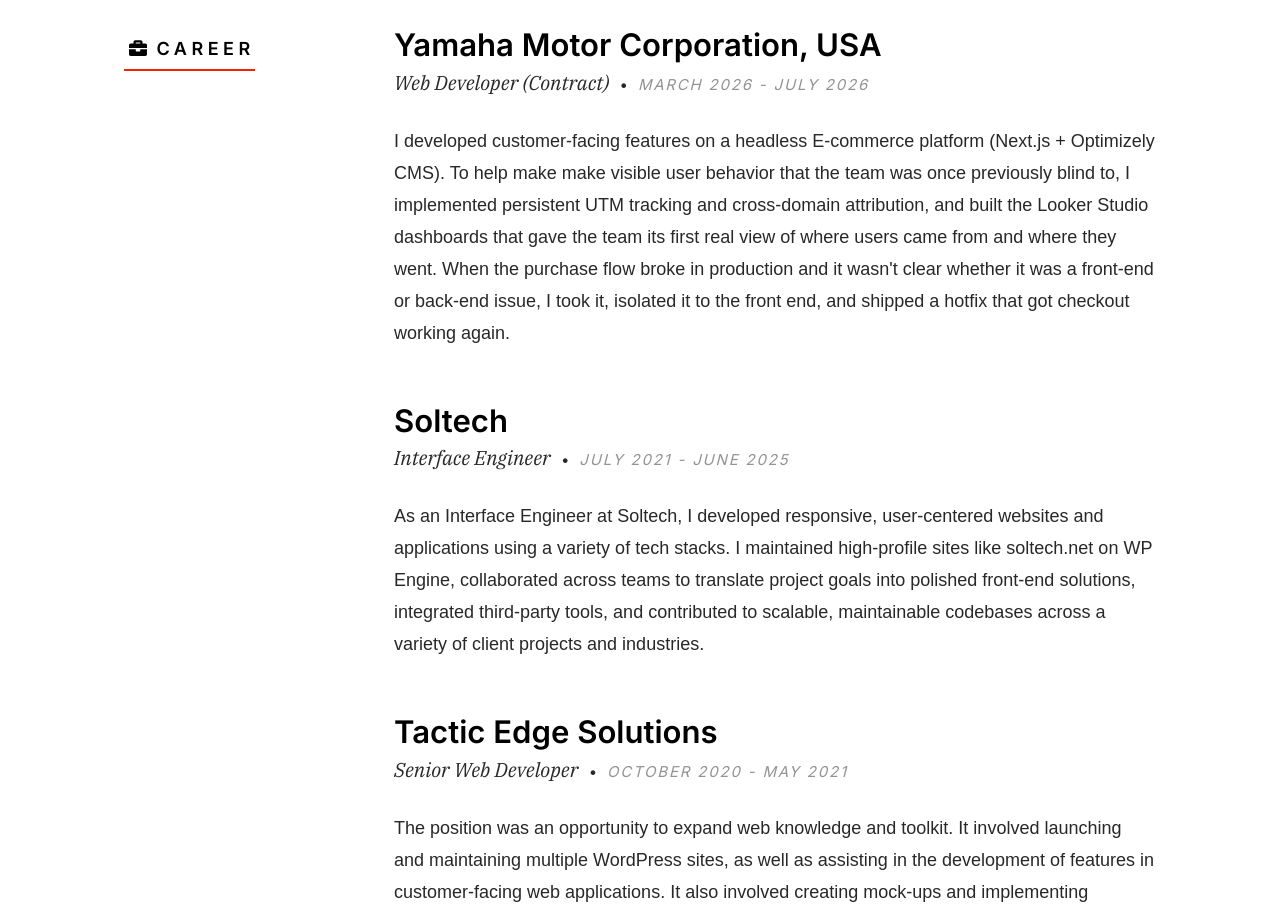
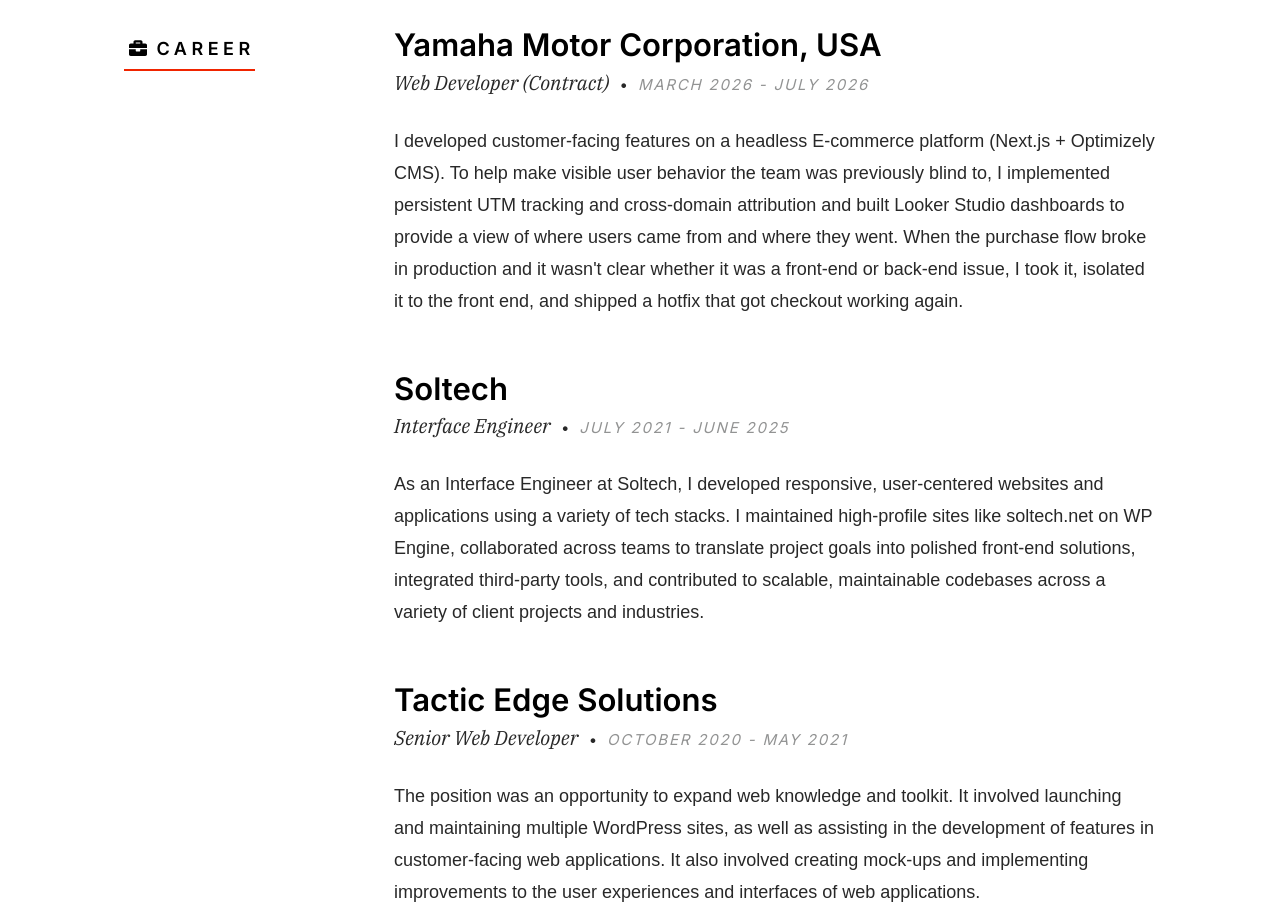
Before and after one commit to mattrenfer/resume-site, a Next.js app: page / in a window 1280 px wide. Shown: the part 4640-5555 px from the top of the page. Built offline with nearby package versions, Linux system fonts and the light colour scheme.

Commit message:
Text Adjustments & Deploy Settings

```diff
--- a/app/siteConfig.js
+++ b/app/siteConfig.js
@@ -178,7 +178,7 @@
             yearOfJoining: '2026',
             monthOfLeaving: 'July',
             yearOfLeaving: '2026',
-            description: `I developed customer-facing features on a headless E-commerce platform (Next.js + Optimizely CMS). To help make make visible user behavior that the team was once previously blind to, I implemented persistent UTM tracking and cross-domain attribution, and built the Looker Studio dashboards that gave the team its first real view of where users came from and where they went. When the purchase flow broke in production and it wasn't clear whether it was a front-end or back-end issue, I took it, isolated it to the front end, and shipped a hotfix that got checkout working again.`,
+            description: `I developed customer-facing features on a headless E-commerce platform (Next.js + Optimizely CMS). To help make visible user behavior the team was previously blind to, I implemented persistent UTM tracking and cross-domain attribution and built Looker Studio dashboards to provide a view of where users came from and where they went. When the purchase flow broke in production and it wasn't clear whether it was a front-end or back-end issue, I took it, isolated it to the front end, and shipped a hotfix that got checkout working again.`,
         },
         {
             id: 2,
```
Also changed, not shown: .claude/settings.local.json.
